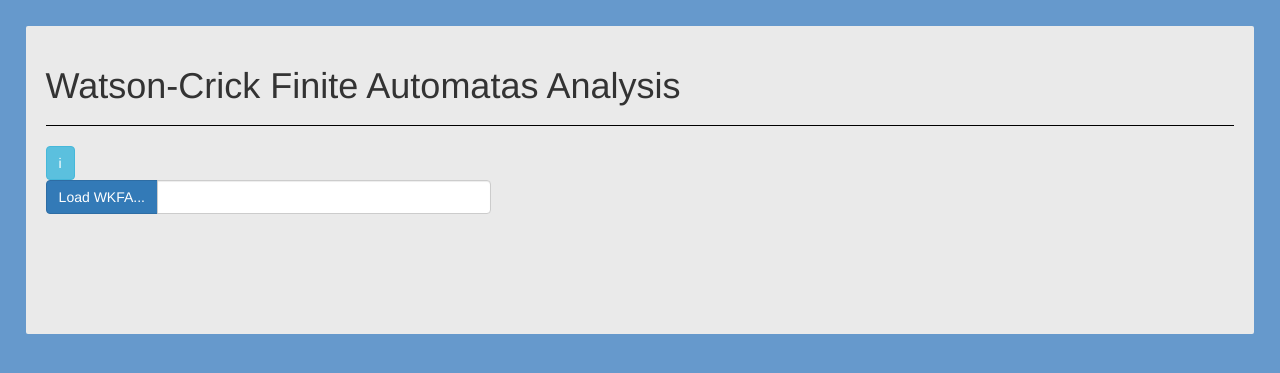
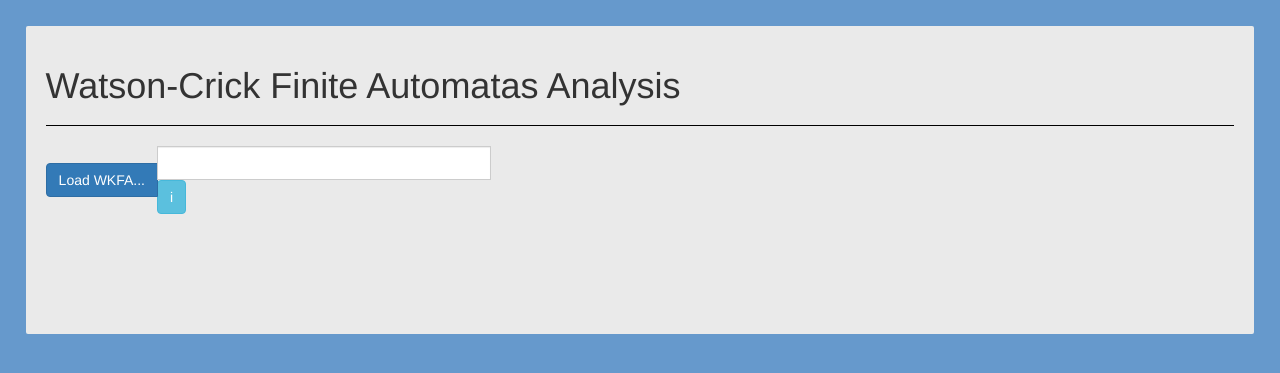
Before and after one commit to jofuelo/watson-crick_finite_automata, a Django app: page /wkfa/ in a window 1280 px wide. Shown: the top 373 px of the page. Run offline with Django 3.2, Linux system fonts and the light colour scheme; some libraries are stand-ins or nearby versions.

```diff
--- a/wkfa/templates/wkfa/index.html
+++ b/wkfa/templates/wkfa/index.html
@@ -11,9 +11,6 @@
         <h1>Watson-Crick Finite Automatas Analysis</h1>
         <hr>
         <div class="mitad">
-            <button type="button" class="btn btn-info" href="https://github.com/jofuelo/watson-crick_finite_automata" target="blank">
-                i
-            </button>
             <div class="input-group">
                 <span class="input-group-btn">
                     <span class="btn btn-primary btn-file">
@@ -21,6 +18,7 @@
                     </span>
                 </span>
                 <input type="text" class="form-control" id="filename" readonly>
+                <a href="https://github.com/jofuelo/watson-crick_finite_automata" class="btn btn-info" role="button" target="blank">i</a>
             </div>
             <br>
             <p><span id="tipo"></span><span id="stateless"></span><span id="all_final"></span><span
```
